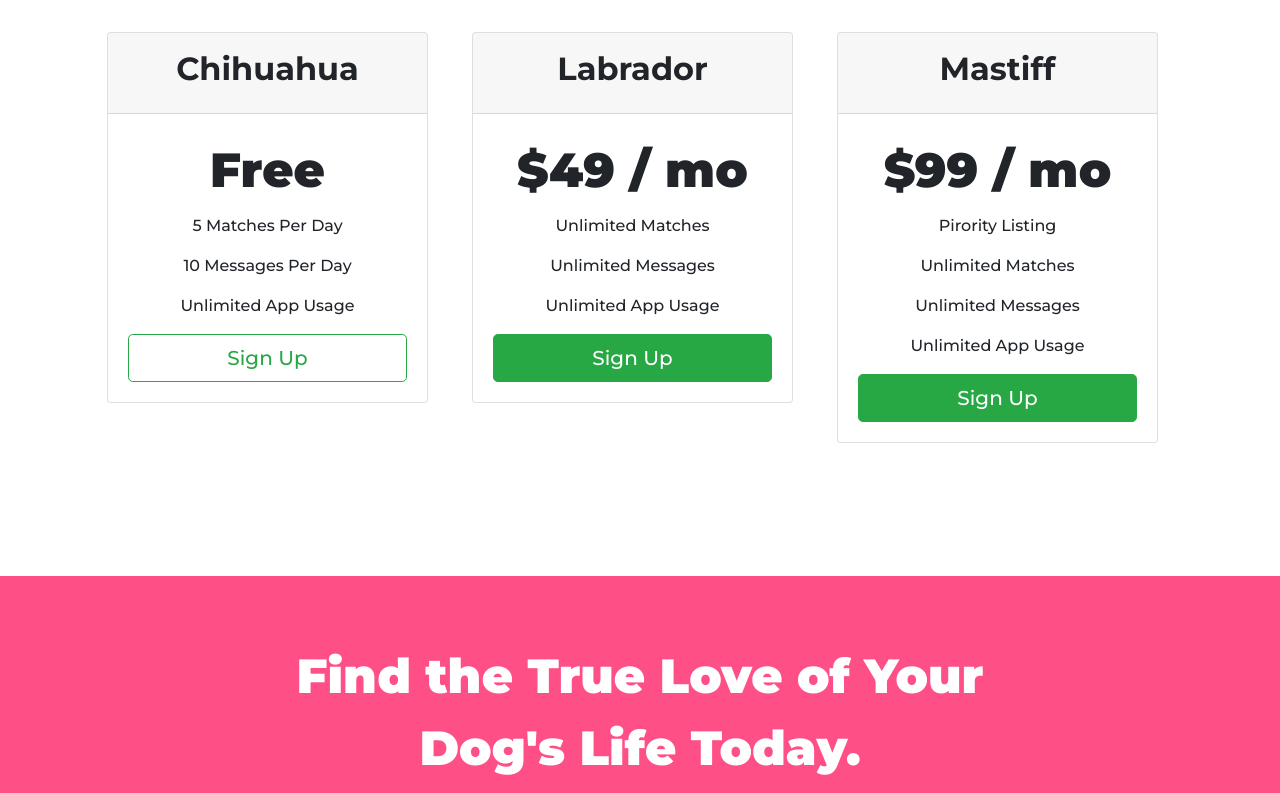
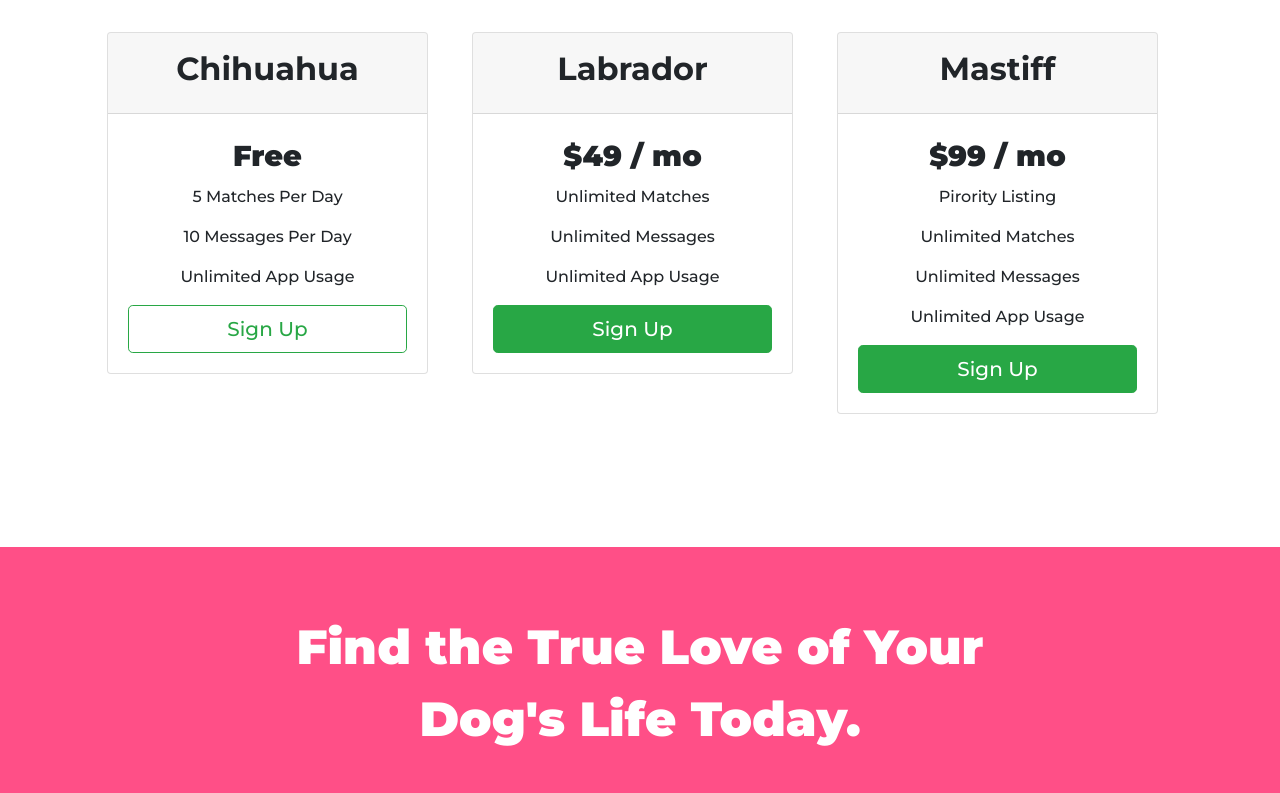
Before and after one commit to amanprakash-lnct/TinDog, a plain HTML site: page index.html in a window 1280 px wide. Shown: the part 2180-2973 px from the top of the page. Drawn offline with nearby package versions, Linux system fonts and the light colour scheme.

Commit message:
refrctoring

```diff
--- a/css/styles.css
+++ b/css/styles.css
@@ -15,6 +15,7 @@ h2 {
   font-size: 3rem;
   line-height: 1.5;
   font-weight: 900;
+
 }
 h3 {
   font-size: 2rem;
@@ -119,6 +120,9 @@ h3 {
 #pricing {
   padding: 100px;
 }
+.amount{
+    font-size: 1.8rem;
+}
 .pricing-col {
   padding: 3% 2%;
 }
--- a/index.html
+++ b/index.html
@@ -174,7 +174,7 @@
             <h3>Chihuahua</h3>
           </div>
           <div class="card-body">
-            <h2>Free</h2>
+            <h2 class="amount">Free</h2>
             <p>5 Matches Per Day</p>
             <p>10 Messages Per Day</p>
             <p>Unlimited App Usage</p>
@@ -189,7 +189,7 @@
             <h3>Labrador</h3>
           </div>
           <div class="card-body">
-            <h2>$49 / mo</h2>
+            <h2 class="amount">$49 / mo</h2>
             <p>Unlimited Matches</p>
             <p>Unlimited Messages</p>
             <p>Unlimited App Usage</p>
@@ -204,7 +204,7 @@
             <h3>Mastiff</h3>
           </div>
           <div class="card-body">
-            <h2>$99 / mo</h2>
+            <h2 class="amount">$99 / mo</h2>
             <p>Pirority Listing</p>
             <p>Unlimited Matches</p>
             <p>Unlimited Messages</p>
```
